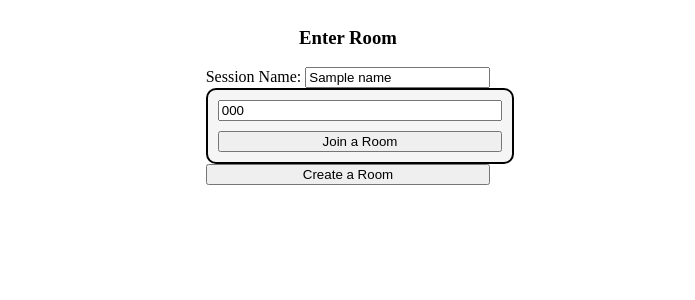
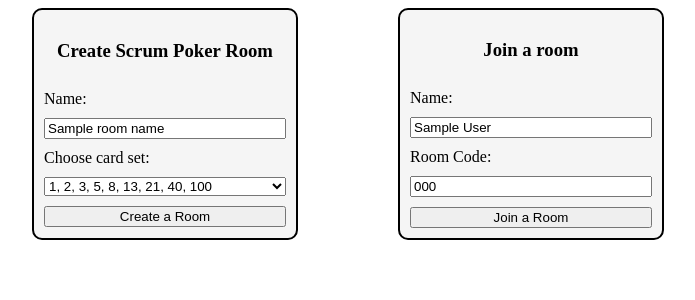
Before and after one commit to VictorStankov/Sem6_PTS_Project, a Flask app: template templates/home.html in a window 1280 px wide. Shown: the top 300 px of the page, without its empty margins (292-987 px from the left). Run offline with Flask 2, Linux system fonts and the light colour scheme; the template is opened without the code that fills it: most values are stand-ins (such as "Sample title", 1, 10 or a date in 2020); some libraries are stand-ins or nearby versions.

Commit message:
feat: Room Basic Functionalities (#1)
* fix: Add secure way of generating secret key

* feat: Add card set saving

* cleanup: Remove old code

* refactor: Improve code readability

* cleanup: Remove message typing box

* feat: Dynamically display cards on page

* feat: Add join and disconnect messages

* fix: Add a missing value

* refactor: Delete old version of home page

* docs: Add readme file

```diff
--- a/app.py
+++ b/app.py
@@ -1,11 +1,12 @@
 import random
 from string import ascii_uppercase
+from secrets import token_bytes
 
 from flask import Flask, request, render_template, session, url_for, redirect
 from flask_socketio import join_room, leave_room, send, SocketIO
 
 app = Flask(__name__)
-app.config['SECRET_KEY'] = 'etrfgfrgdrfg'
+app.config['SECRET_KEY'] = token_bytes(64)
 socketio = SocketIO(app)
 rooms = {}
 
@@ -22,6 +23,11 @@ def generate_unique_code():
 
 @app.route('/', methods=['POST', 'GET'])
 def home():
+    card_def = {
+        'fib': [1, 2, 3, 5, 8, 13, 21, 40, 100],
+        'powtwo': [1, 2, 4, 8, 16, 32, 64, 128],
+        'others': [1, 2, 5, 10, 20, 50, 100]
+    }
     if request.method == 'POST':
         create_btn = request.form.get('create', False)
         join_btn = request.form.get('join', False)
@@ -32,21 +38,21 @@ def home():
 
             if display_name == '':
                 return render_template(
-                    'home2.html',
+                    'home.html',
                     error='Please enter a name.',
                     display_name=display_name, room_code=room_code
                 )
 
             if room_code == '':
                 return render_template(
-                    'home2.html',
+                    'home.html',
                     error='Please enter a room code',
                     display_name=display_name, room_code=room_code
                 )
 
             if room_code not in rooms:
                 return render_template(
-                    'home2.html',
+                    'home.html',
                     error='Room does not exist',
                     display_name=display_name, room_code=room_code
                 )
@@ -60,113 +66,79 @@ def home():
 
             if room_name == '':
                 return render_template(
-                    'home2.html',
+                    'home.html',
                     error='Please enter a name',
-                    room_name=room_name, cards=cards
+                    room_name=room_name,
+                    cards=cards
+                )
+
+            if cards not in card_def.keys():
+                return render_template(
+                    'home.html',
+                    error='Incorrect card set!',
+                    room_name=room_name,
+                    cards=cards
                 )
 
             room_code = generate_unique_code()
-            rooms[room_code] = {'members': 0, 'votes': dict}
+            rooms[room_code] = {'members': 0, 'name': room_name, 'cards': card_def[cards]}
             session['room_name'] = room_name
             session['room_code'] = room_code
+            session['display_name'] = 'Host'
         else:
-            return render_template('home2.html')
+            return render_template('home.html')
 
         return redirect(url_for('room'))
-
-
-        # if not name:
-        #     return render_template('home2.html', error='Please enter a name.', code=code, name=name)
-        #
-        # if join is not False and not code:
-        #     return render_template('home2.html', error='Please enter a room code.', code=code, name=name)
-        #
-        # room = code
-        # if create is not False:
-        #     room = generate_unique_code()
-        #     rooms[room] = {'members': 0, 'votes': {}}
-        # elif code not in rooms:
-        #     return render_template('home2.html', error='Room does not exist.', code=code, name=name)
-        #
-        # session['room'] = room
-        # session['name'] = name
-        #
-        # return redirect(url_for('room'))
-    return render_template('home2.html')
+    return render_template('home.html')
 
 
 @app.route('/room')
 def room():
     room_code = session.get('room_code')
-    print(rooms, room_code, session.get('display_name'))
-    if room_code is None or session.get('display_name') is None or room_code not in rooms:
-        return redirect((url_for('home')))
+    display_name = session.get('display_name')
+    if room_code is None or display_name is None or room_code not in rooms:
+        return redirect(url_for('home'))
 
-    return render_template('room.html')
+    room_name = rooms[room_code]['name']
+    print(rooms, room_code, room_name, rooms[room_code])
+    return render_template('room.html', room_name=room_name, cards=rooms[room_code]['cards'])
 
 
-# @app.post('/create_room')
-# def create_room():
-#     rooms.append(Room())
-#     return {'room_id': rooms[-1].id}
 
-
-# @app.post('/join_room/<string:room_id>')
-# def join_room(room_id: str):
-#     data = request.get_json()
-#
-#     if not isinstance(data, dict):
-#         return {'message': 'Invalid JSON passed!'}, 400
-#
-#     username = data.get('username', None)
-#
-#     if not isinstance(username, str):
-#         return {'message': 'Invalid parameter for "username"!'}, 400
-#
-#     try:
-#         for room in rooms:
-#             if room.id == room_id:
-#                 room.add_member(username)
-#                 break
-#         else:
-#             return {'message': 'Room not found'}, 404
-#     except DuplicateUserException as e:
-#         return {'message': e.message}, e.http_status
-#
-#     return {}, 200
 
 
 @socketio.on('connect')
 def connect(auth):
-    room = session.get('room')
+    room_code = session.get('room_code')
     display_name = session.get('display_name')
 
-    if not room or not display_name:
+    if not room_code or not display_name:
         return
 
-    if room not in rooms:
-        leave_room(room)
+    if room_code not in rooms:
+        leave_room(room_code)
         return
 
-    join_room(room)
-    send({'name': display_name, 'message': 'has entered the room.'}, to=room)
-    rooms[room]['members'] += 1
-    print(f'{display_name} joined room {room}')
+    join_room(room_code)
+    send({'name': display_name, 'action': 'joined'}, to=room_code)
+    rooms[room_code]['members'] += 1
+    print(f'{display_name} joined room {room_code}')
 
 
 @socketio.on('disconnect')
 def disconnect():
-    room = session.get('room')
-    name = session.get('name')
+    room_code = session.get('room_code')
+    display_name = session.get('display_name')
     leave_room(room)
 
-    if room in rooms:
-        rooms[room]['members'] -= 1
-        if rooms[room]['members'] <= 0:
-            del rooms[room]
+    if room_code in rooms:
+        rooms[room_code]['members'] -= 1
+        if rooms[room_code]['members'] <= 0:
+            print('Deleting room: ', room_code)
+            del rooms[room_code]
 
-    send({'name': name, 'message': 'has left the room'}, to=room)
-    print(f'{name} has left the room {room}')
+    send({'name': display_name, 'action': 'left'}, to=room_code)
+    print(f'{display_name} has left the room {room_code}')
 
 
 if __name__ == '__main__':
--- a/templates/home.html
+++ b/templates/home.html
@@ -1,20 +1,33 @@
 {% extends 'base.html' %}
 {% block content %}
-<form method="post" class="buttons">
-    <h3>Enter Room</h3>
-    <div>
-        <label>Session Name:</label>
-        <input type="text" placeholder="Pick a name!" name="name" value="{{ name }}"/>
+<div class="home-screen">
+    <div class="selections">
+        <form method="post" class="create">
+            <h3>Create Scrum Poker Room</h3>
+            <label>Name:</label>
+            <input type="text" placeholder="Pick a room name!" name="room_name" value="{{ room_name }}"/>
+            <label for="cards">Choose card set:</label>
+            <select name="cards" id="cards">
+                <option value="fib">1, 2, 3, 5, 8, 13, 21, 40, 100</option>
+                <option value="powtwo">1, 2, 4, 8, 16, 32, 64, 128</option>
+                <option value="others">1, 2, 5, 10, 20, 50, 100</option>
+            </select>
+            <button type="submit" name="create" class="create_btn">Create a Room</button>
+        </form>
+        <form method="post" class="join">
+            <h3>Join a room</h3>
+            <label>Name:</label>
+            <input type="text" placeholder="Pick a display name!" name="display_name" value="{{ display_name }}"/>
+            <label>Room Code:</label>
+            <input type="text" placeholder="Enter room code" name="room_code" value="{{ room_code }}"/>
+            <button type="submit" name="join" class="join_btn">Join a Room</button>
+        </form>
     </div>
-    <div class="join">
-        <input type="text" placeholder="Room Code" name="code" value="{{ code }}">
-        <button type="submit" name="join">Join a Room</button>
-    </div>
-    <button type="submit" name="create" class="create-btn">Create a Room</button>
     {% if error %}
     <ul>
         <li>{{ error }}</li>
     </ul>
     {% endif %}
-</form>
+
+</div>
 {% endblock %}
```
Also changed, not shown: templates/home2.html (deleted, +0 -33 lines), templates/room.html (+27 -5 lines), README.md (added).
